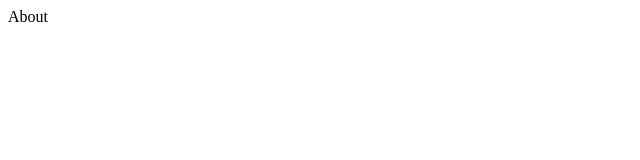
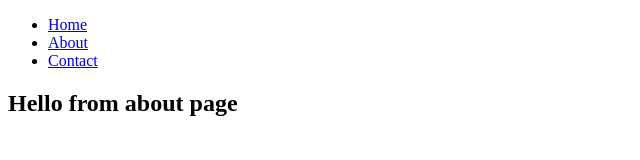
Before and after one commit to korinekj/gatsby-js-recipes, a Gatsby site: page /about in a window 1280 px wide. Shown: the whole page, without its empty margins (0-640 px from the left). Built offline with nearby package versions, Linux system fonts and the light colour scheme; Gatsby itself is replaced by a stand-in of ours.

Commit message:
added navbar

```diff
--- /dev/null
+++ b/src/components/Navbar.tsx
@@ -0,0 +1,22 @@
+import React from 'react';
+import { Link } from 'gatsby';
+
+function Navbar() {
+  return (
+    <nav>
+      <ul>
+        <li>
+          <Link to='/'>Home</Link>
+        </li>
+        <li>
+          <Link to='/about'>About</Link>
+        </li>
+        <li>
+          <Link to='/contact'>Contact</Link>
+        </li>
+      </ul>
+    </nav>
+  );
+}
+
+export default Navbar;
--- a/src/pages/about.tsx
+++ b/src/pages/about.tsx
@@ -1,7 +1,14 @@
 import React from 'react';
+import Navbar from '../components/Navbar';
 
 function About() {
-  return <div>About</div>;
+  return (
+    <div>
+      <Navbar />
+
+      <h2>Hello from about page</h2>
+    </div>
+  );
 }
 
 export default About;
--- a/src/pages/index.tsx
+++ b/src/pages/index.tsx
@@ -1,10 +1,13 @@
 import React from 'react';
 import { Link } from 'gatsby';
+
+import Navbar from '../components/Navbar';
 
 export default function Home() {
   return (
     <div>
       <h1>Hello people!</h1>
+      <Navbar />
       <div>
         <Link to='/about'>About</Link>
       </div>
```
